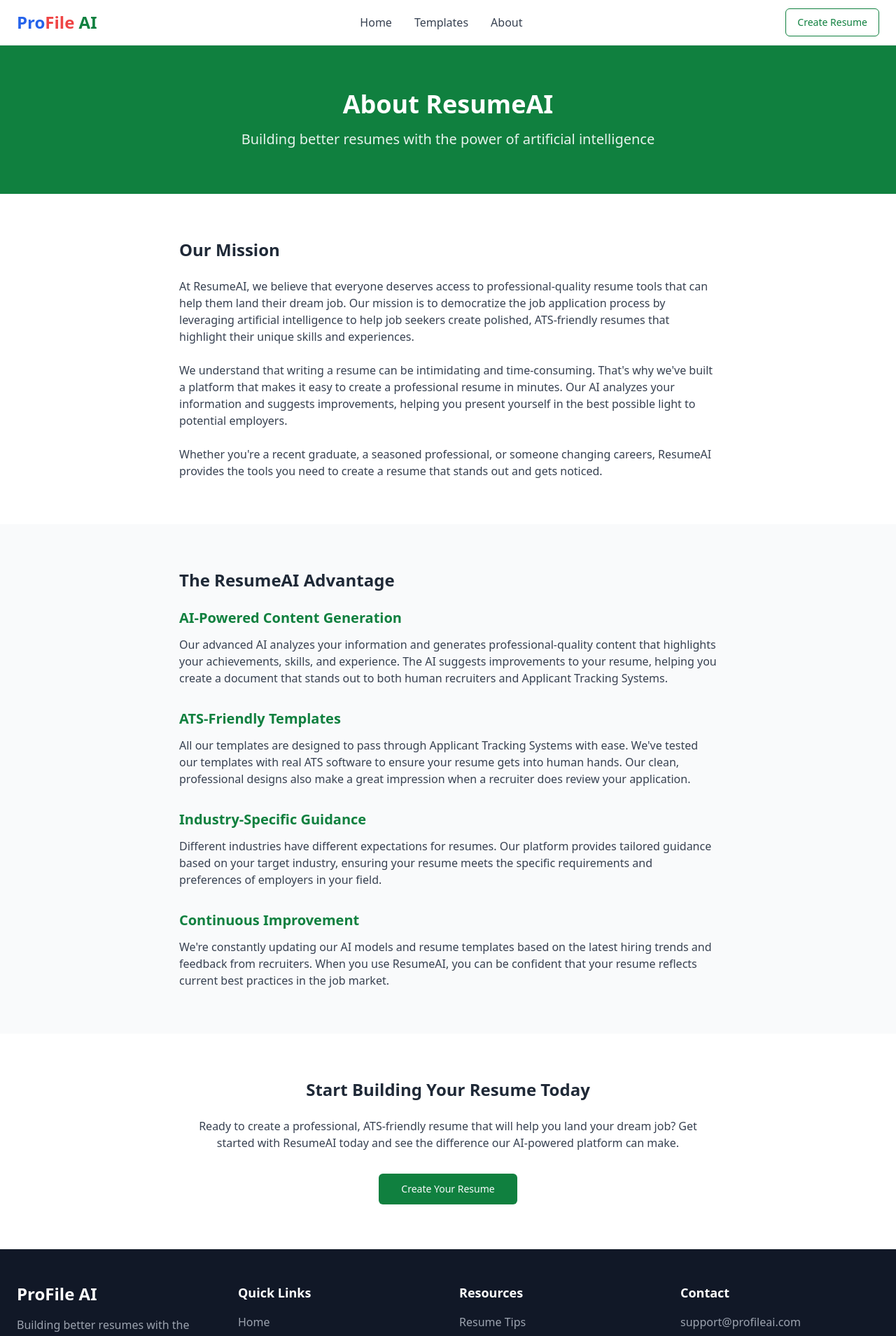
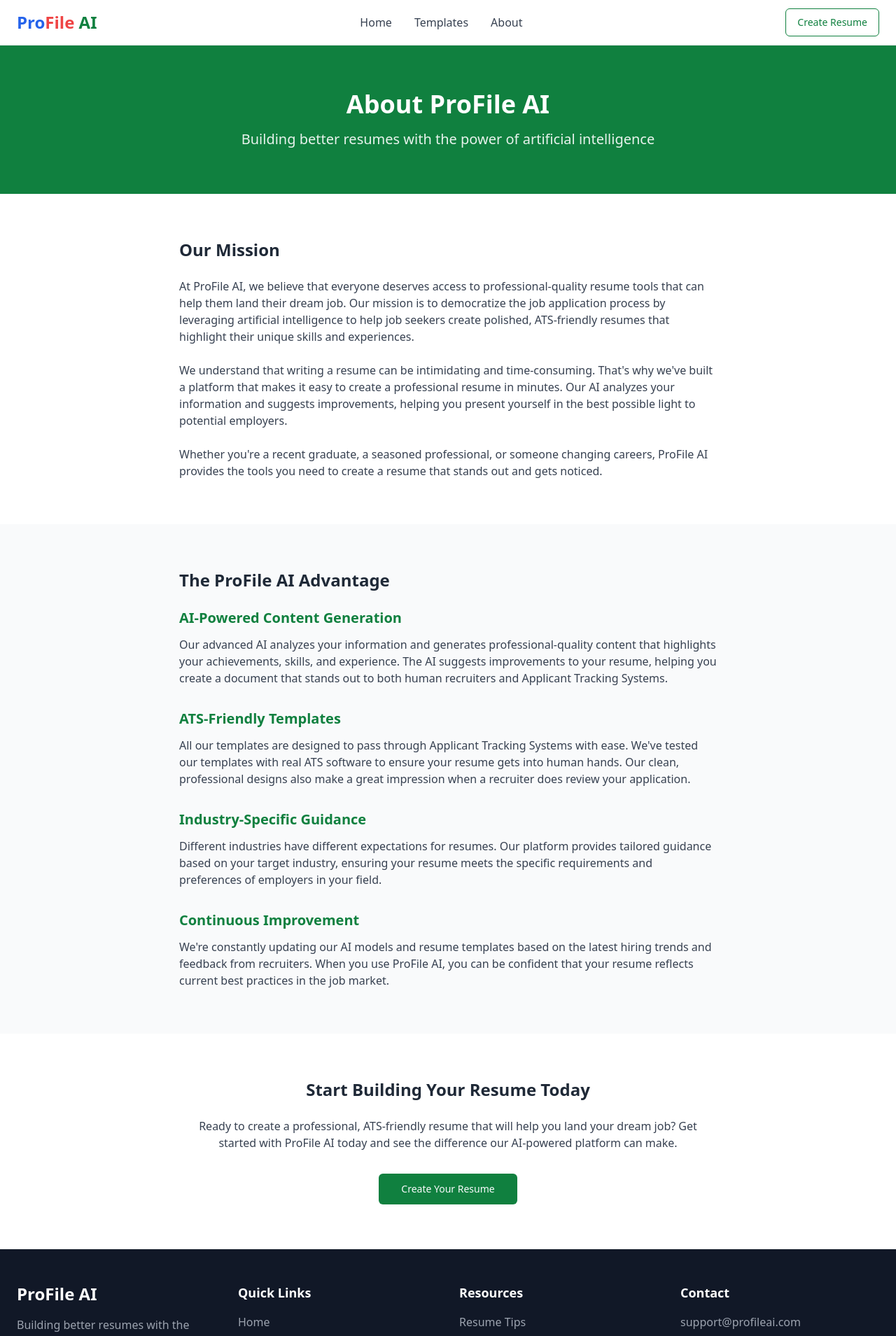
Before and after one commit to NischalKudupudi/smart-resume-creator-ai, a React (Vite) app: page /about in a window 1280 px wide. Shown: the top 1909 px of the page at 70% size. Built offline with nearby package versions, Linux system fonts and the light colour scheme.

Commit message:
Fix: Update branding
Update the branding from ResumeAI to ProFile AI in the About page and ResumePreview component.

```diff
--- a/src/components/ResumePreview.tsx
+++ b/src/components/ResumePreview.tsx
@@ -207,7 +207,7 @@ const ProfessionalTemplate = ({ data }: { data: ResumeData }) => {
       )}
 
       <div className="mt-6 text-xs text-center text-gray-400">
-        Created with ResumeAI
+        Created with ProFile AI
       </div>
     </div>
   );
@@ -418,7 +418,7 @@ const ModernTemplate = ({ data }: { data: ResumeData }) => {
       </div>
 
       <div className="mt-8 text-xs text-center text-gray-400">
-        Created with ResumeAI
+        Created with ProFile AI
       </div>
     </div>
   );
--- a/src/pages/AboutPage.tsx
+++ b/src/pages/AboutPage.tsx
@@ -13,7 +13,7 @@ const AboutPage = () => {
         <section className="bg-resume-primary text-white py-16">
           <div className="container mx-auto px-4 md:px-6">
             <div className="max-w-3xl mx-auto text-center">
-              <h1 className="text-3xl md:text-4xl font-bold mb-4">About ResumeAI</h1>
+              <h1 className="text-3xl md:text-4xl font-bold mb-4">About ProFile AI</h1>
               <p className="text-xl opacity-90">
                 Building better resumes with the power of artificial intelligence
               </p>
@@ -26,7 +26,7 @@ const AboutPage = () => {
             <div className="max-w-3xl mx-auto">
               <h2 className="text-2xl font-bold text-resume-text mb-6">Our Mission</h2>
               <p className="text-gray-700 mb-6">
-                At ResumeAI, we believe that everyone deserves access to professional-quality resume tools
+                At ProFile AI, we believe that everyone deserves access to professional-quality resume tools
                 that can help them land their dream job. Our mission is to democratize the job application
                 process by leveraging artificial intelligence to help job seekers create polished,
                 ATS-friendly resumes that highlight their unique skills and experiences.
@@ -39,7 +39,7 @@ const AboutPage = () => {
               </p>
               <p className="text-gray-700">
                 Whether you're a recent graduate, a seasoned professional, or someone changing careers,
-                ResumeAI provides the tools you need to create a resume that stands out and gets noticed.
+                ProFile AI provides the tools you need to create a resume that stands out and gets noticed.
               </p>
             </div>
           </div>
@@ -48,7 +48,7 @@ const AboutPage = () => {
         <section className="py-16 bg-gray-50">
           <div className="container mx-auto px-4 md:px-6">
             <div className="max-w-3xl mx-auto">
-              <h2 className="text-2xl font-bold text-resume-text mb-6">The ResumeAI Advantage</h2>
+              <h2 className="text-2xl font-bold text-resume-text mb-6">The ProFile AI Advantage</h2>
 
               <div className="space-y-8">
                 <div>
@@ -84,7 +84,7 @@ const AboutPage = () => {
                   <h3 className="text-xl font-semibold text-resume-primary mb-3">Continuous Improvement</h3>
                   <p className="text-gray-700">
                     We're constantly updating our AI models and resume templates based on the latest hiring
-                    trends and feedback from recruiters. When you use ResumeAI, you can be confident that
+                    trends and feedback from recruiters. When you use ProFile AI, you can be confident that
                     your resume reflects current best practices in the job market.
                   </p>
                 </div>
@@ -99,7 +99,7 @@ const AboutPage = () => {
               <h2 className="text-2xl font-bold text-resume-text mb-6">Start Building Your Resume Today</h2>
               <p className="text-gray-700 mb-8">
                 Ready to create a professional, ATS-friendly resume that will help you land your dream job?
-                Get started with ResumeAI today and see the difference our AI-powered platform can make.
+                Get started with ProFile AI today and see the difference our AI-powered platform can make.
               </p>
               <Button asChild size="lg" className="bg-resume-primary hover:bg-resume-primary/90">
                 <Link to="/builder">
```
